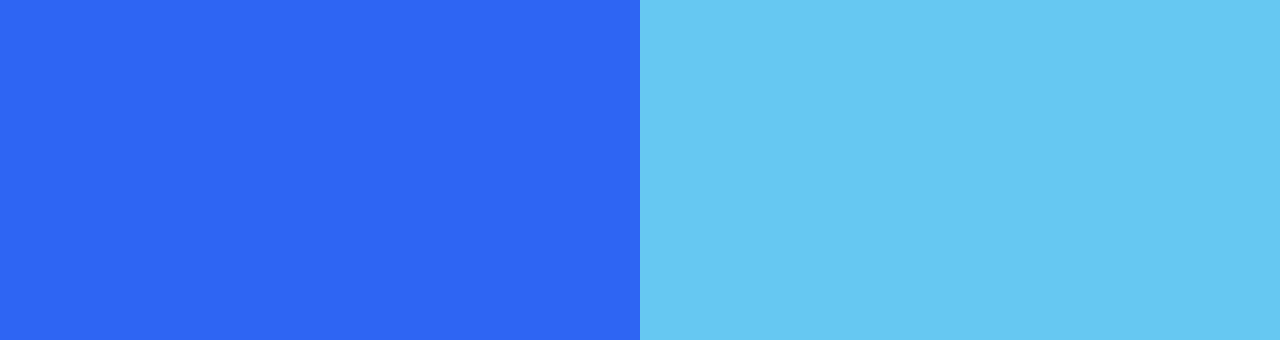
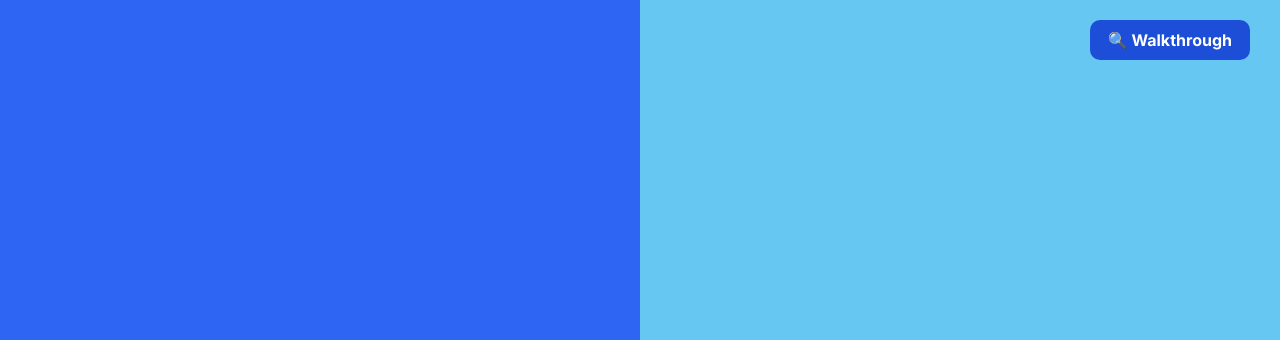
Before and after one commit to someoneuknow04/Verifyx, a plain HTML site: page index.html in a window 1280 px wide. Shown: the top 340 px of the page. Drawn offline with Linux system fonts and the light colour scheme.

Commit message:
Update index.html

```diff
--- a/index.html
+++ b/index.html
@@ -87,6 +87,26 @@
       font-size: 20px;
       font-weight: 700;
       box-shadow: 0 4px 12px rgba(0,0,0,0.15);
+      z-index: 1;
+    }
+
+    /* Walkthrough button */
+    .walkthrough-link {
+      position: absolute;
+      top: 20px;
+      right: 30px;
+      background: #1d4ed8;
+      color: #fff;
+      padding: 10px 18px;
+      border-radius: 10px;
+      font-weight: 600;
+      text-decoration: none;
+      transition: all 0.3s ease;
+      z-index: 999;
+    }
+
+    .walkthrough-link:hover {
+      background: #2563eb;
     }
 
     @media(max-width: 768px) {
@@ -107,12 +127,15 @@
 </head>
 <body>
 
+  <!-- Walkthrough Button -->
+  <a href="walkthrough.html" class="walkthrough-link">🔍 Walkthrough</a>
+
   <div class="container">
     <!-- Left: Business Verifications -->
-<div class="half left">
+    <div class="half left">
       <h2> 🔍 Business Verification</h2>
       <a href="business.html" class="cta-button">Start Verifying</a>
-</div>
+    </div>
 
     <!-- Center Logo Box -->
     <div class="logo-center">VerifyX</div>
```
